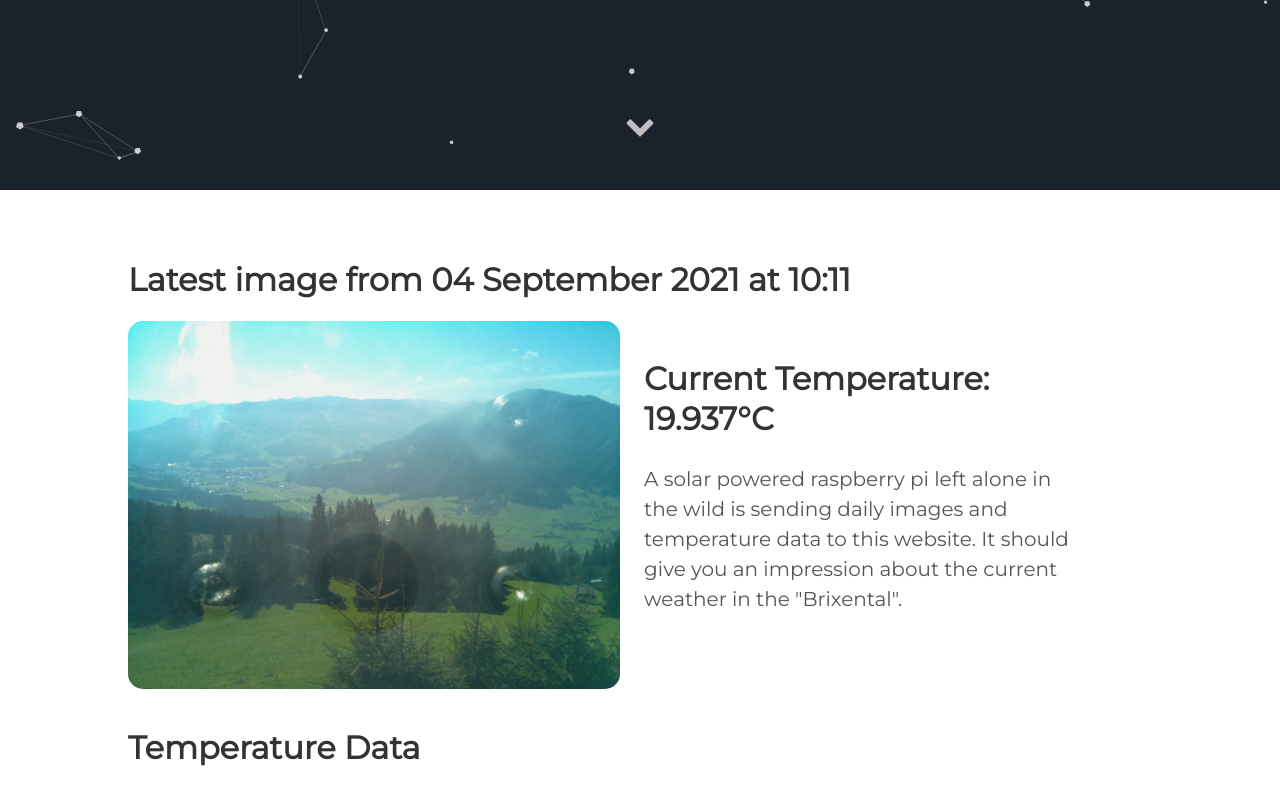
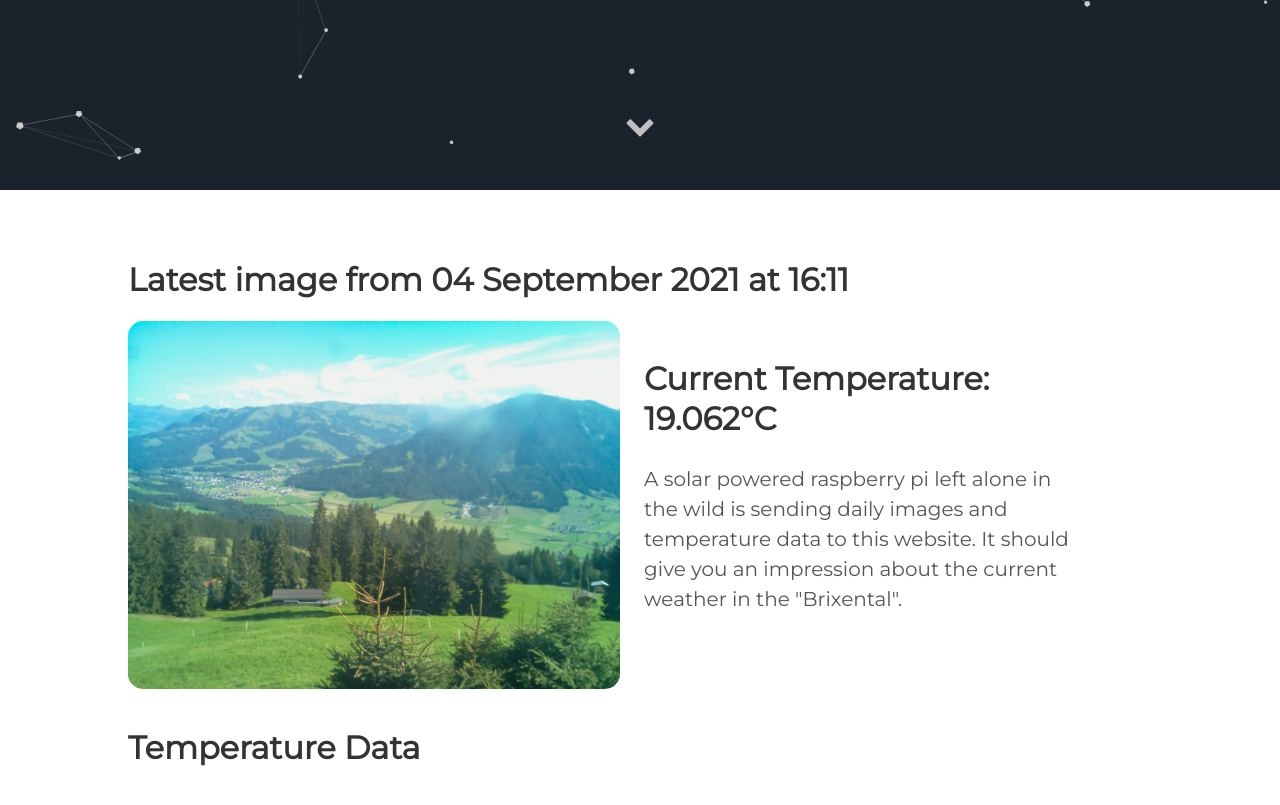
Before and after one commit to vektorious/vektorious.github.io, a Jekyll site: the page built from resources/huette.md, in a window 1280 px wide and 900 px high, scrolled down 710 px. Shown: the top 805 px of the window. Built offline with Jekyll 4.4.1, drawn with Linux system fonts in a browser that asks for light colours.

Commit message:
I'm a bot beep boop

```diff
--- a/resources/huette.md
+++ b/resources/huette.md
@@ -6,13 +6,13 @@ image: '/assets/img/'
 description: 'Live image from the Austrian alps'
 twitter_text: ' '
 ---
-## Latest image from 04 September 2021 at 10:11
+## Latest image from 04 September 2021 at 16:11
 <div class="huette">
   <div class="huette-image">
     <img src="{{ "/assets/img/huette.jpg" | prepend: site.baseurl }}">
   </div>
   <div class="huette-text">
-        <h2>Current Temperature: 19.937°C</h2>
+        <h2>Current Temperature: 19.062°C</h2>
         <p>A solar powered raspberry pi left alone in the wild is sending daily images and temperature data to this website. It should give you an impression about the current weather in the "Brixental".</p>
 
   </div>
```
Also changed, not shown: rpi-script/2021-09-04_160949.txt (renamed from rpi-script/2021-09-04_100946.txt, +5 -5 lines), rpi-script/huette.md (+2 -2 lines), assets/img/huette.jpg, assets/img/temp_plot.png, rpi-script/temp_plot.png, 1 other file.
